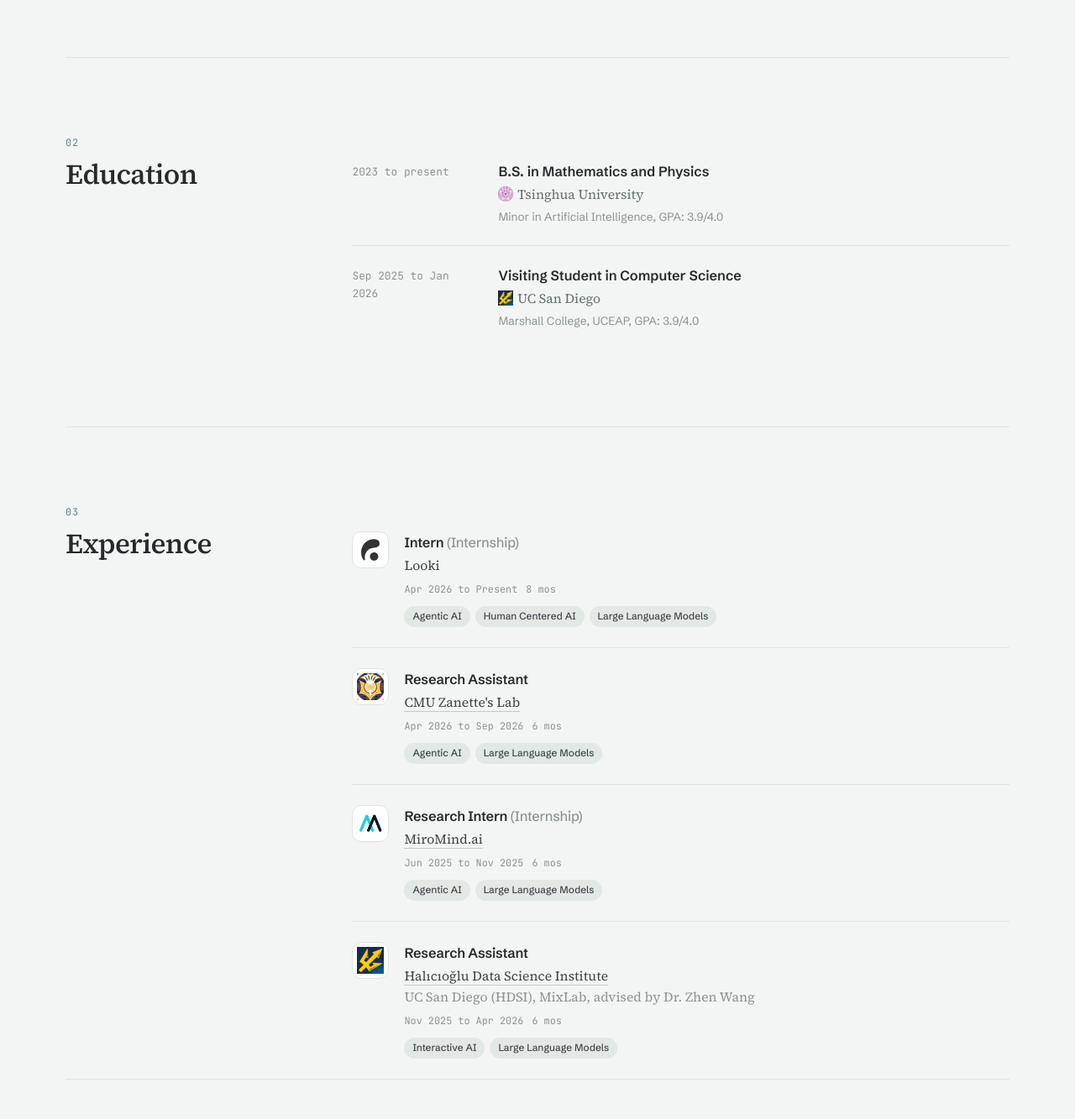
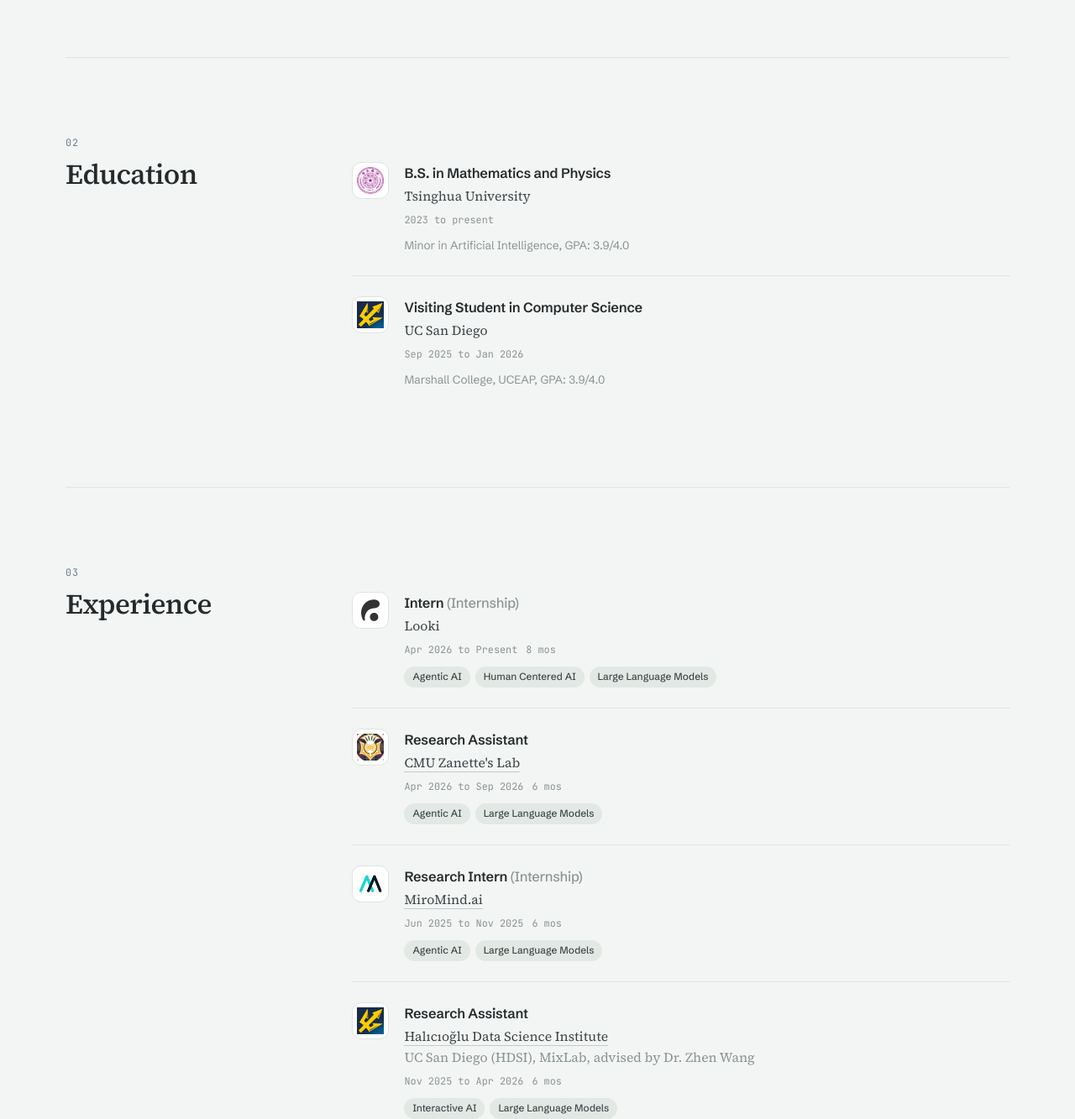
Before and after one commit to wannabeyourfriend/wannabeyourfriend.github.io, a Jekyll site: the page built from index.html, in a window 1280 px wide and 1400 px high, scrolled down 1769 px, cut to the strip 67-1400 px from the top of the window. Shown: the whole strip at 84% size. Built offline with Jekyll 4.4.1, drawn with Linux system fonts in a browser that asks for light colours.

Commit message:
Match education and experience row layouts

```diff
--- a/_layouts/homepage.html
+++ b/_layouts/homepage.html
@@ -27,7 +27,7 @@
     <link rel="preconnect" href="https://fonts.gstatic.com" crossorigin>
     <link href="https://fonts.googleapis.com/css2?family=Source+Serif+4:ital,opsz,wght@0,8..60,400..700;1,8..60,400..600&family=Schibsted+Grotesk:ital,wght@0,400..700;1,400&family=JetBrains+Mono:wght@400;500&display=swap" rel="stylesheet">
 
-    <link rel="stylesheet" href="/assets/css/site.css?v=10">
+    <link rel="stylesheet" href="/assets/css/site.css?v=11">
   </head>
   <body>
     <a class="skip" href="#main">Skip to content</a>
--- a/assets/css/site.css
+++ b/assets/css/site.css
@@ -452,22 +452,7 @@
 .card:hover .icon path,
 .card:hover .icon circle { stroke-dashoffset: 0; }
 
-/* ---------- Education ---------- */
-.edu-list { margin-top: 8px; }
-.edu-row {
-  display: grid;
-  grid-template-columns: 150px minmax(0, 1fr);
-  gap: 24px;
-  padding: 22px 0;
-  border-bottom: 1px solid var(--line);
-}
-.edu-row:last-child { border-bottom: 0; }
-.edu-when { font-family: var(--mono); font-size: 0.8rem; color: var(--gray-mute); padding-top: 4px; }
-.edu-what .edu-title { font-weight: 600; font-size: 1.02rem; }
-.edu-what .edu-org { font-family: var(--serif); color: var(--gray); font-size: 0.98rem; margin-top: 2px; }
-.edu-what .edu-note { font-size: 0.85rem; color: var(--gray-mute); margin-top: 4px; }
-
-/* ---------- Experience timeline ---------- */
+/* ---------- 教育与经历 ---------- */
 .xp-list { margin-top: 8px; }
 .xp {
   position: relative;
@@ -506,6 +491,7 @@
   flex-wrap: wrap;
   gap: 4px 10px;
 }
+.xp-note { font-size: 0.85rem; color: var(--gray-mute); margin-top: 10px; }
 .xp-tags { display: flex; flex-wrap: wrap; gap: 6px; margin-top: 10px; }
 .tag {
   font-size: 0.74rem;
@@ -872,7 +858,7 @@
   .cards-3, .repo-grid, .facts { grid-template-columns: 1fr; }
   .pub { grid-template-columns: 1fr; }
   .pub-thumb { max-width: 280px; }
-  .edu-row, .note-row { grid-template-columns: 1fr; gap: 4px; }
+  .note-row { grid-template-columns: 1fr; gap: 4px; }
   .note-row--with-image { grid-template-areas: "date" "thumb" "main"; grid-template-rows: auto; gap: 10px; }
   .note-thumb { width: min(100%, 280px); }
   .hero { padding-top: 104px; }
--- a/index.html
+++ b/index.html
@@ -152,21 +152,23 @@
       </div>
     </aside>
     <div class="sec-body">
-      <div class="edu-list">
-        <div class="edu-row reveal">
-          <div class="edu-when">2023 to present</div>
-          <div class="edu-what">
-            <div class="edu-title">B.S. in Mathematics and Physics</div>
-            <div class="edu-org"><img class="inline-logo" src="/assets/img/tsinghua.png" width="20" height="20" alt="">Tsinghua University</div>
-            <div class="edu-note">Minor in Artificial Intelligence, GPA: 3.9/4.0</div>
+      <div class="xp-list">
+        <div class="xp reveal">
+          <div class="xp-badge"><img src="/assets/img/tsinghua.png" alt="" width="32" height="32" loading="lazy"></div>
+          <div class="xp-body">
+            <div class="xp-role">B.S. in Mathematics and Physics</div>
+            <div class="xp-org">Tsinghua University</div>
+            <div class="xp-meta">2023 to present</div>
+            <div class="xp-note">Minor in Artificial Intelligence, GPA: 3.9/4.0</div>
           </div>
         </div>
-        <div class="edu-row reveal">
-          <div class="edu-when">Sep 2025 to Jan 2026</div>
-          <div class="edu-what">
-            <div class="edu-title">Visiting Student in Computer Science</div>
-            <div class="edu-org"><img class="inline-logo" src="/assets/img/ucsd.ico" width="20" height="20" alt="">UC San Diego</div>
-            <div class="edu-note">Marshall College, UCEAP, GPA: 3.9/4.0</div>
+        <div class="xp reveal">
+          <div class="xp-badge"><img src="/assets/img/ucsd.ico" alt="" width="32" height="32" loading="lazy"></div>
+          <div class="xp-body">
+            <div class="xp-role">Visiting Student in Computer Science</div>
+            <div class="xp-org">UC San Diego</div>
+            <div class="xp-meta">Sep 2025 to Jan 2026</div>
+            <div class="xp-note">Marshall College, UCEAP, GPA: 3.9/4.0</div>
           </div>
         </div>
       </div>
```
